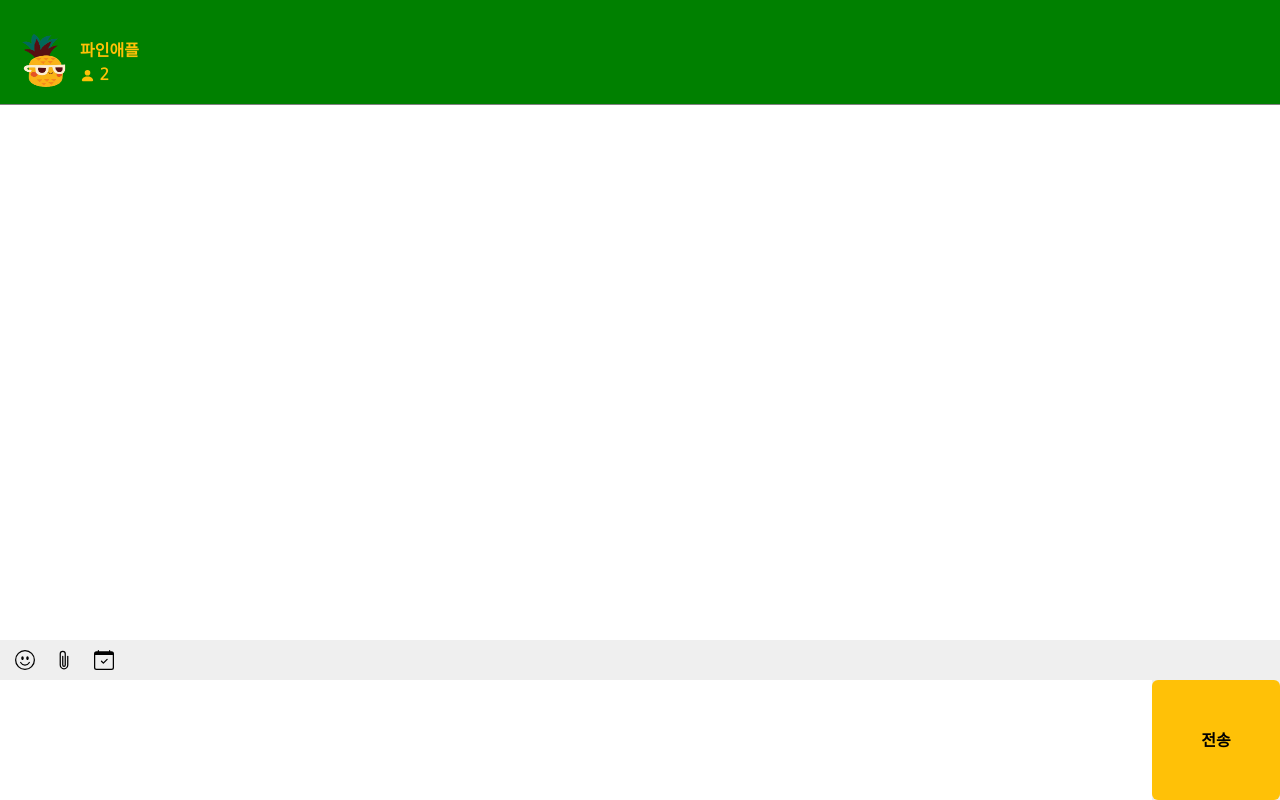
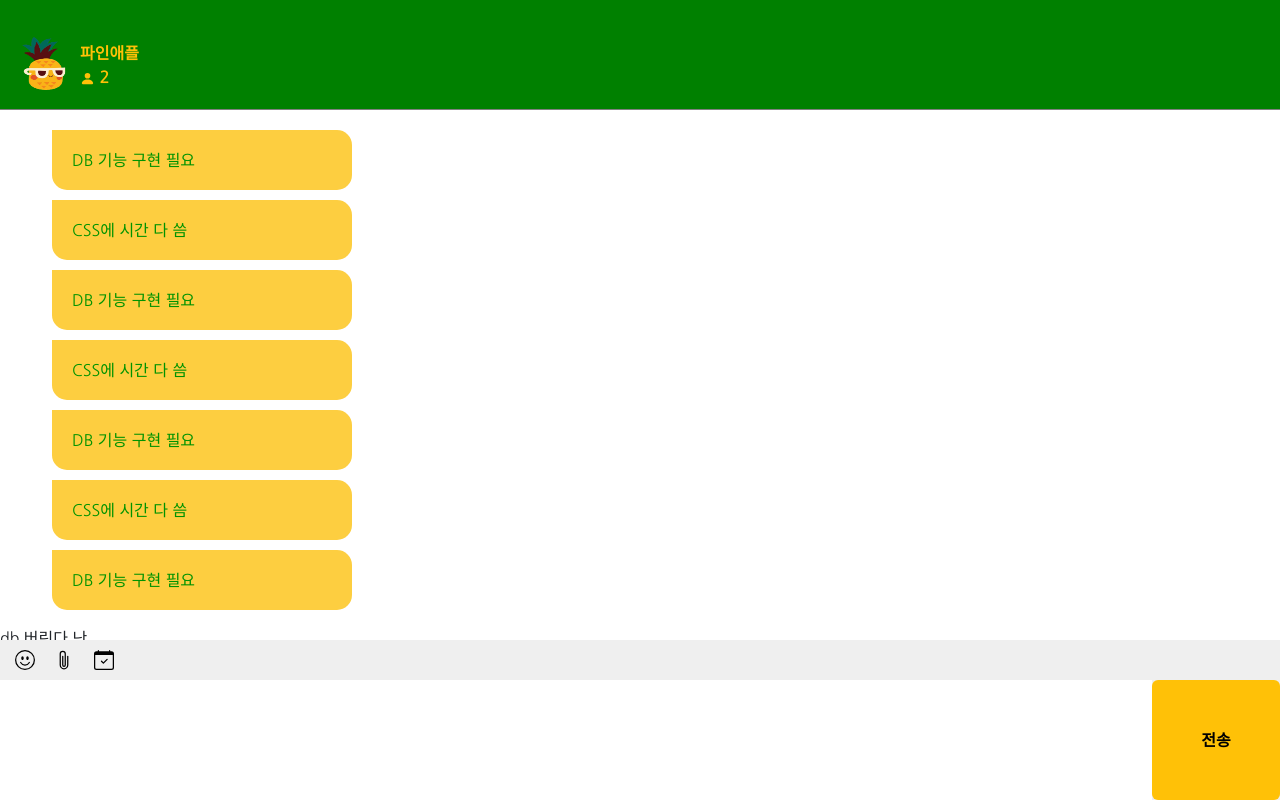
Before and after one commit to Choiyoungwon0825/FlaskMassenger, a Flask app: page /chat in a window 1280 px wide. Run offline with Flask 3, Linux system fonts and the light colour scheme; some libraries are stand-ins or nearby versions.

Commit message:
db;;;;;;;;;;

```diff
--- a/apps/__init__.py
+++ /dev/null
@@ -1 +0,0 @@
-import apps.models
--- a/apps/app/templates/base.html
+++ b/apps/app/templates/base.html
@@ -5,9 +5,11 @@
     <meta name="viewport" content="width=device-width, initial-scale=1.0">
     <title>{% block title %}{% endblock %}</title>
     <link rel="stylesheet" href="{{ url_for('static', filename='style.css') }}" />
+    <link rel="icon" href="../static/app.png">
 </head>
 <body>
 {% block content %}{% endblock %}
 </body>
 
 </html>
+db 버린다 난
--- a/apps/app/templates/chat.html
+++ b/apps/app/templates/chat.html
@@ -21,7 +21,29 @@
     </div>
 </div>
 <div class="chatting">
-
+    <ul style="list-style: none;">
+        <li>
+            DB 기능 구현 필요
+        </li>
+        <li>
+            CSS에 시간 다 씀
+        </li>
+        <li>
+            DB 기능 구현 필요
+        </li>
+        <li>
+            CSS에 시간 다 씀
+        </li>
+        <li>
+            DB 기능 구현 필요
+        </li>
+        <li>
+            CSS에 시간 다 씀
+        </li>
+        <li>
+            DB 기능 구현 필요
+        </li>
+    </ul>
 </div>
 <form>
     <div class="option">
@@ -57,13 +79,14 @@
         /* width: 100% */
         left: 0;
         right: 0;
-        height: 105px;
+        height: 110px;
         color: #ffc107;
         background-color: green;
         font-weight: bold;
         display: flex;
         justify-content: space-between;
         align-items: center;
+        margin-bottom: 20px;
         border-bottom: 1px solid gray;
     }
 
@@ -119,5 +142,21 @@
         align-items: center;
 
     }
+    .chatting{
+        margin-top: 130px;
+    }
+
+    li{
+        width: 300px;
+        height: 60px;
+        background-color: #fdce40;
+        color: rgb(0, 147, 0);
+        margin: 10px 20px 10px 20px;
+        padding-left: 20px;
+        display: flex;
+        justify-content: start;
+        align-items: center;
+        border-radius: 0px 15px 15px 15px;
+    }
 </style>
 {% endblock %}
--- a/apps/app/templates/index.html
+++ b/apps/app/templates/index.html
@@ -14,14 +14,11 @@
         <input type="password" class="form-control" id="floatingPassword" placeholder="Password">
         <label for="floatingPassword">Password</label>
     </div>
-    <button type="button" class="btn btn-warning loginBtn" style="color: green;">Warning</button>
+    <button type="button" class="btn btn-warning loginBtn" style="color: green;">Login</button>
     <div class ="loginService">
         <p style="margin: auto;">
             <a href="/" style="margin-right: 15px;">계정 찾기</a>
             <a href="/">비밀번호 찾기</a>
-        </p>
-        <p>
-            <a href="/friends">chat</a>
         </p>
     </div>
 </div>
```
Also changed, not shown: apps/app.py (+16 -16 lines), apps/app/models.py (added, +8 -0 lines), apps/models.py (deleted, +0 -8 lines), apps/app/__init__.py (added), 1 other file.
